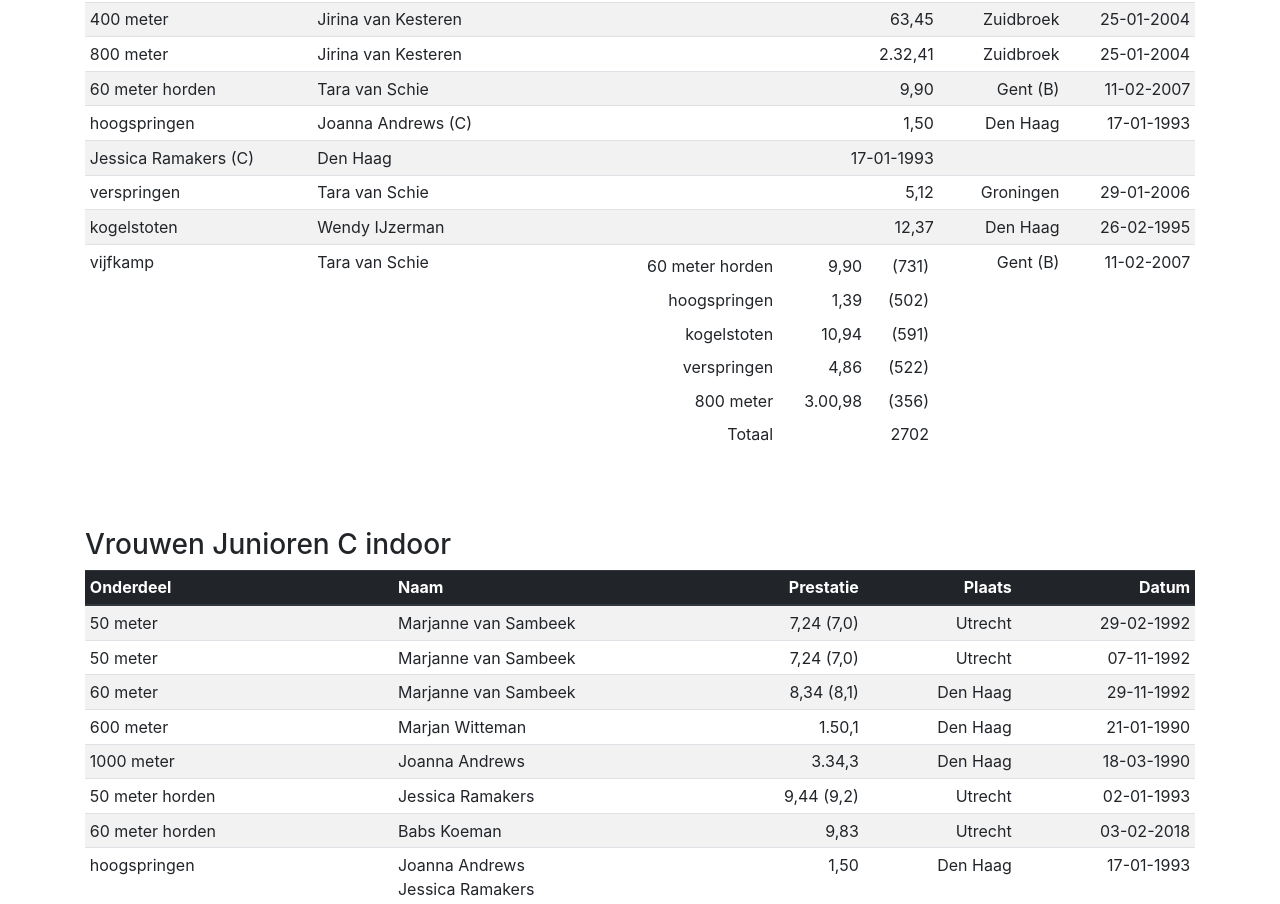
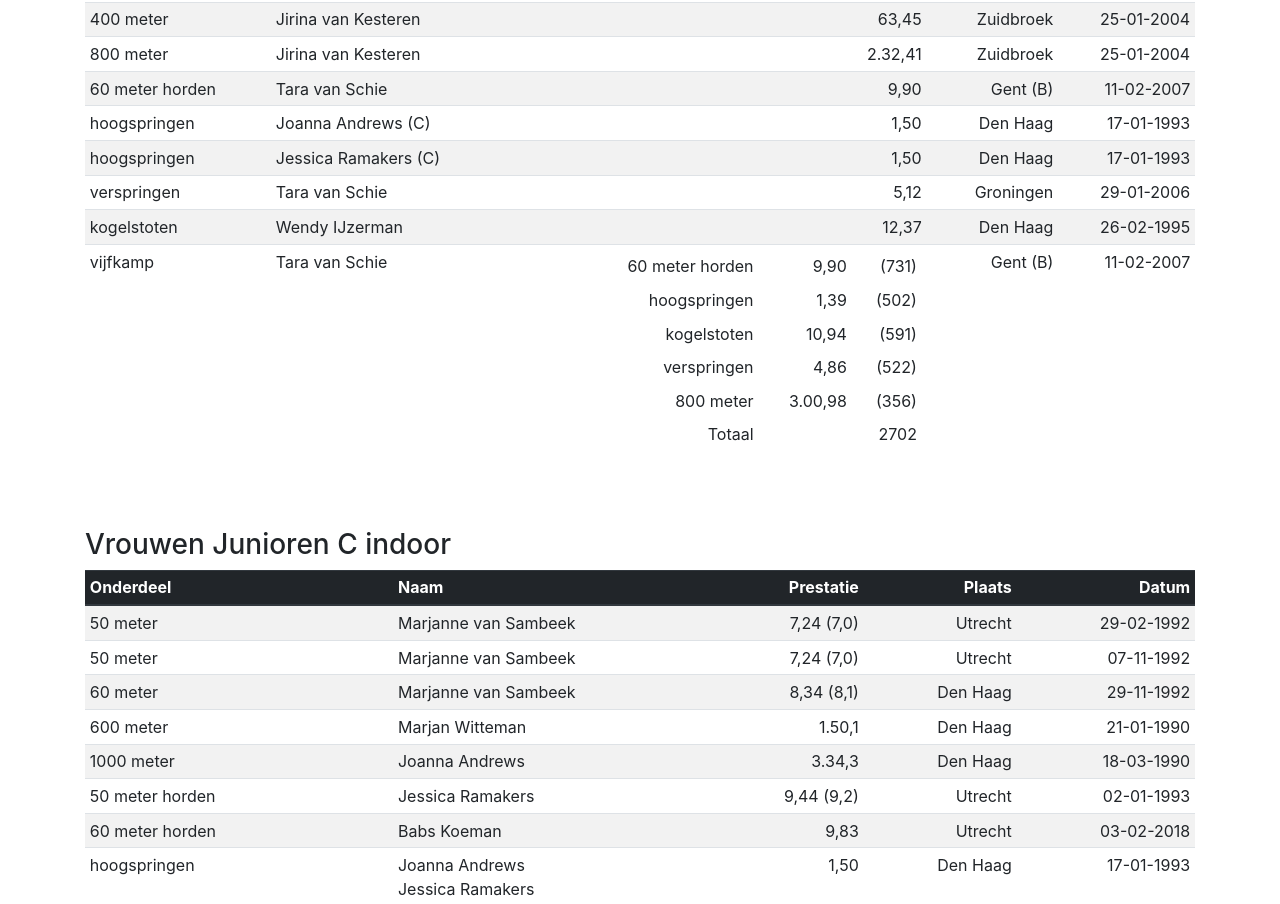
Before and after one commit to Voles/avhaarlem-ranglijsten, a React (Create React App) app: page / in a window 1280 px wide. Shown: the part 8626-9530 px from the top of the page. Built offline with nearby package versions, Linux system fonts and the light colour scheme.

Commit message:
Fix prestatie

```diff
--- a/src/resultaten/vrouwen-indoor/junioren-b.js
+++ b/src/resultaten/vrouwen-indoor/junioren-b.js
@@ -44,11 +44,11 @@ export default [
     "datum": "17-01-1993"
   },
   {
-    "onderdeel": "Jessica Ramakers (C)",
-    "naam": "Den Haag",
-    "prestatie": "17-01-1993",
-    "plaats": "",
-    "datum": ""
+    "onderdeel": "hoogspringen",
+    "naam": "Jessica Ramakers (C)",
+    "prestatie": "1,50",
+    "plaats": "Den Haag",
+    "datum": "17-01-1993"
   },
   {
     "onderdeel": "verspringen",
```
